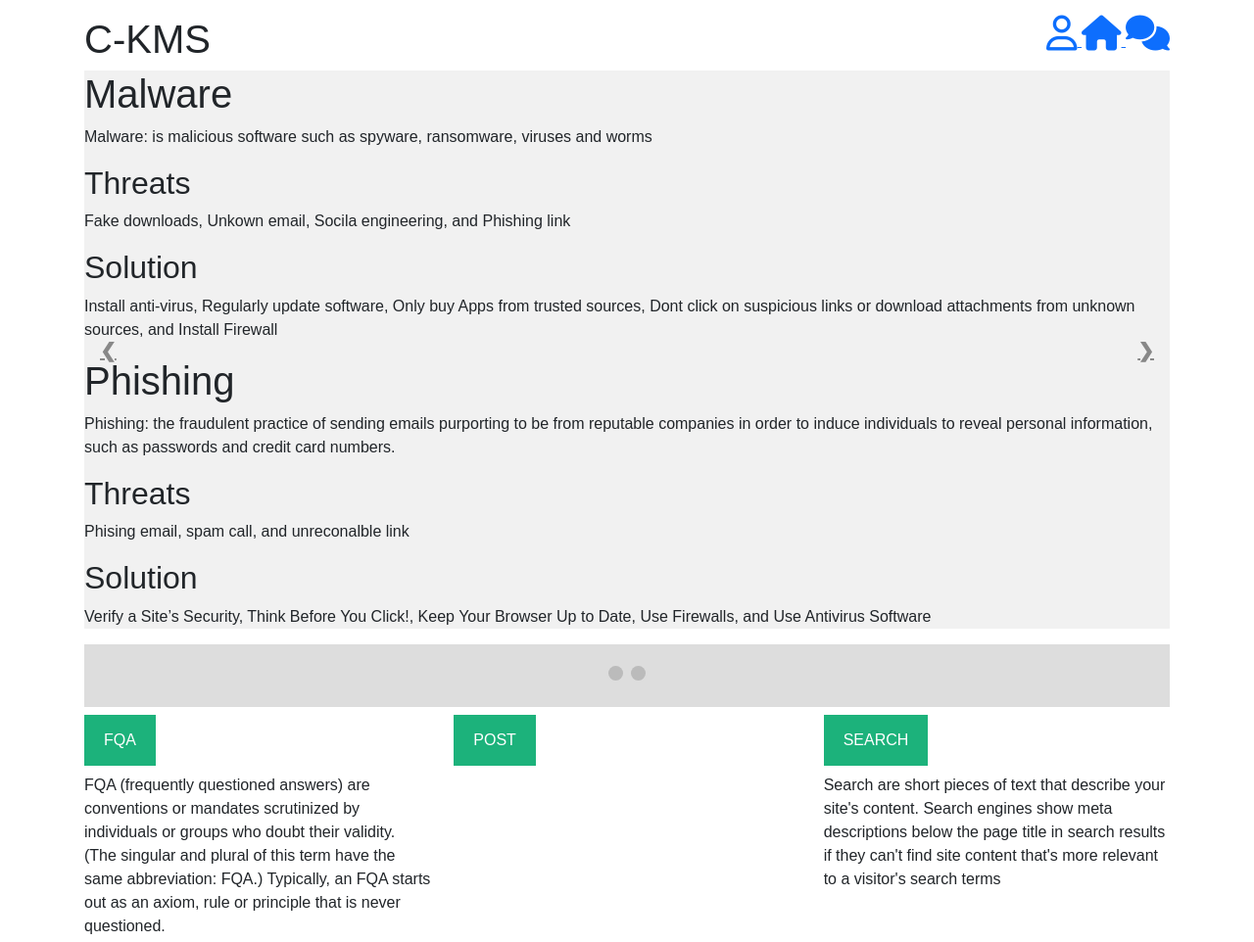
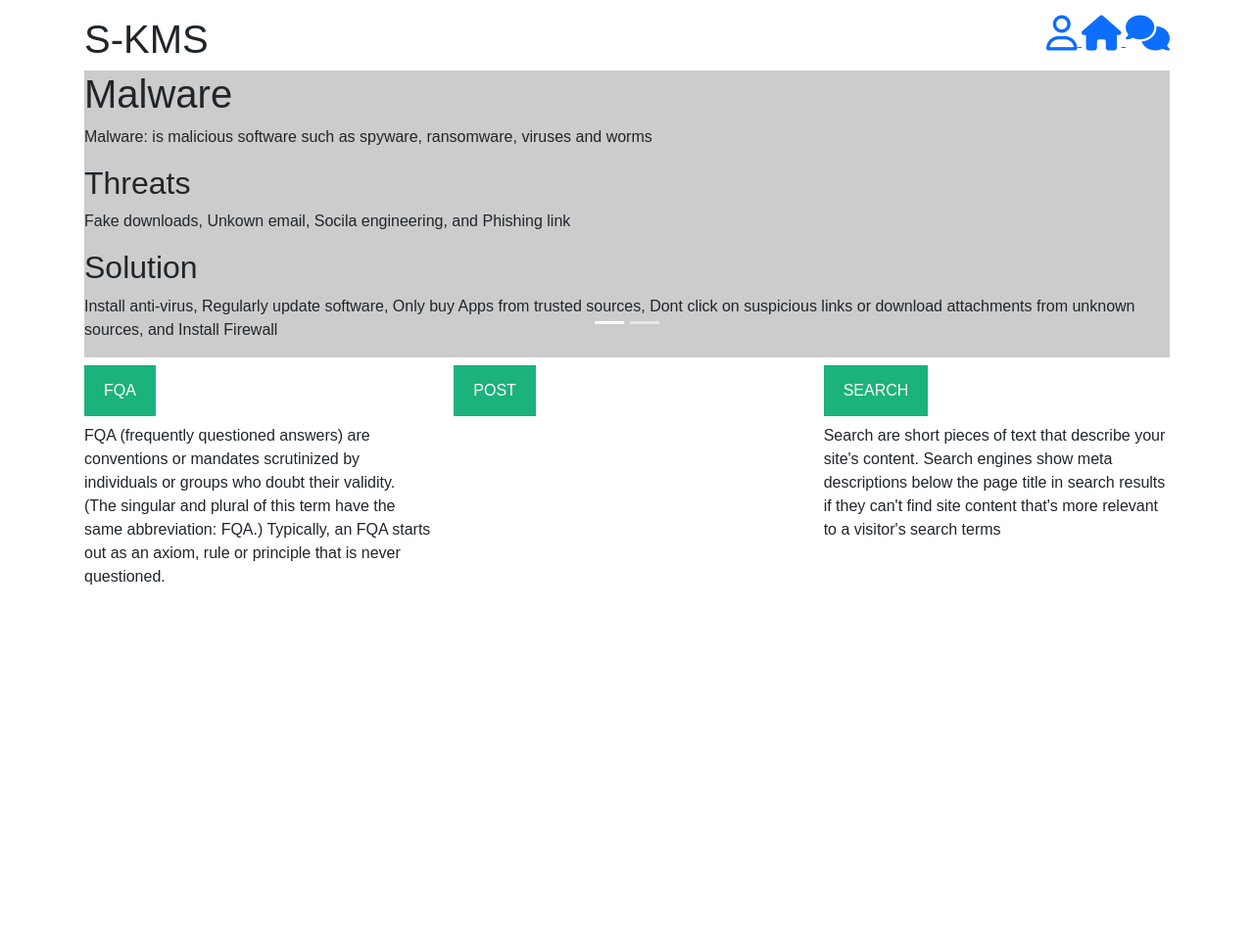
Before and after one commit to TheRoshin/S-KMS, a Python web app: template Template/option.html in a window 1280 px wide. Shown: the top 962 px of the page at 98% size. After the commit the page ends 597 px from the top, so only its background shows below. Run offline with Jinja, Linux system fonts and the light colour scheme; the template is opened without the code that fills it, so the values that code supplies are empty; some libraries are stand-ins or nearby versions.

Commit message:
Add files via upload

```diff
--- a/Template/fqa.html
+++ b/Template/fqa.html
@@ -15,10 +15,11 @@
     </head>
     <body>
         <main>
+            <div class="container">
 
                 <div class="right-menu">
                     <div class="left" slot="left">
-                    <h1>C-KMS</h1>
+                        <h1>S-KMS</h1>
                     </div>
                     <div class="right" slot="right">
                         <a href="#" class="user">
@@ -56,6 +57,7 @@
 
 
                 </div>
+            </div>
 
 
         </main>
--- a/Template/option.html
+++ b/Template/option.html
@@ -21,7 +21,7 @@
 
                 <div class="right-menu">
                     <div class="left" slot="left">
-                        <h1>C-KMS</h1>
+                        <h1>S-KMS</h1>
                     </div>
                     <div class="right" slot="right">
                         <a href="#" class="user">
@@ -36,8 +36,13 @@
                     </div>
                 </div>
 
-                <div class="slideshow-container">
-                    <div class="mySlide">
+                <div id="carouselExampleCaptions" class="carousel slide" data-bs-ride="carousel">
+                    <div class="carousel-indicators">
+                      <button type="button" data-bs-target="#carouselExampleCaptions" data-bs-slide-to="0" class="active" aria-current="true" aria-label="Slide 1"></button>
+                      <button type="button" data-bs-target="#carouselExampleCaptions" data-bs-slide-to="1" aria-label="Slide 2"></button>
+                    </div>
+                    <div class="carousel-inner">
+                        <div class="carousel-item active">
                             <h1>Malware</h1>
                             <p>Malware: is malicious software such as spyware, ransomware, viruses and worms</p>
                             <h2>Threats</h2>
@@ -45,7 +50,7 @@
                             <h2>Solution</h2>
                             <p>Install anti-virus, Regularly update software, Only buy Apps from trusted sources, Dont click on suspicious links or download attachments from unknown sources, and Install Firewall</p>
                         </div>
-                    <div class="mySlide">
+                        <div class="carousel-item">
                             <h1>Phishing</h1>
                             <p>Phishing: the fraudulent practice of sending emails purporting to be from reputable companies in order to induce individuals to reveal personal information, such as passwords and credit card numbers.</p>
                             <h2>Threats</h2>
@@ -53,17 +58,16 @@
                             <h2>Solution</h2>
                             <p>Verify a Site’s Security, Think Before You Click!, Keep Your Browser Up to Date, Use Firewalls, and Use Antivirus Software</p>
                         </div>
-                    <a class="prev" onclick="plusSlides(-1)">❮</a>
-                    <a class="next" onclick="plusSlides(1)">❯</a>
                     </div>
-
-                <!-- Dots/bullets/indicators -->
-                <div class="dot-container">
-                    <span class="dot" onclick="currentSlide(1)"></span>
-                    <span class="dot" onclick="currentSlide(2)"></span>
+                    <!--<button class="carousel-control-prev" type="button" data-bs-target="#carouselExampleCaptions" data-bs-slide="prev">
+                        <span class="carousel-control-prev-icon" aria-hidden="true"></span>
+                        <span class="visually-hidden">Previous</span>
+                    </button>
+                    <button class="carousel-control-next" type="button" data-bs-target="#carouselExampleCaptions" data-bs-slide="next">
+                        <span class="carousel-control-next-icon" aria-hidden="true"></span>
+                        <span class="visually-hidden">Next</span>
+                    </button>-->
                 </div>
-
-
 
 
                 <div class="row">
@@ -91,5 +95,6 @@
                 </div>
             </div>
         </main>
+        <script src="script.js"></script>
     </body>
 </html>
--- a/Template/search.html
+++ b/Template/search.html
@@ -15,10 +15,11 @@
     </head>
     <body>
         <main>
+            <div class="container">
 
                 <div class="right-menu">
                     <div class="left" slot="left">
-                    <h1>C-KMS</h1>
+                        <h1>S-KMS</h1>
                     </div>
                     <div class="right" slot="right">
                         <a href="#" class="user">
@@ -46,7 +47,7 @@
 
                 <p>Click on the button to open the search box.</p>
                 <button class="openBtn" onclick="openSearch()">Open Search Box</button>
-
+            </div>
         </main>
         <script src="script.js"></script>
     </body>
```
Also changed, not shown: Template/index.html (+8 -7 lines), Template/post.html (+14 -9 lines). Lines whose indentation alone changed are shown as unchanged.
